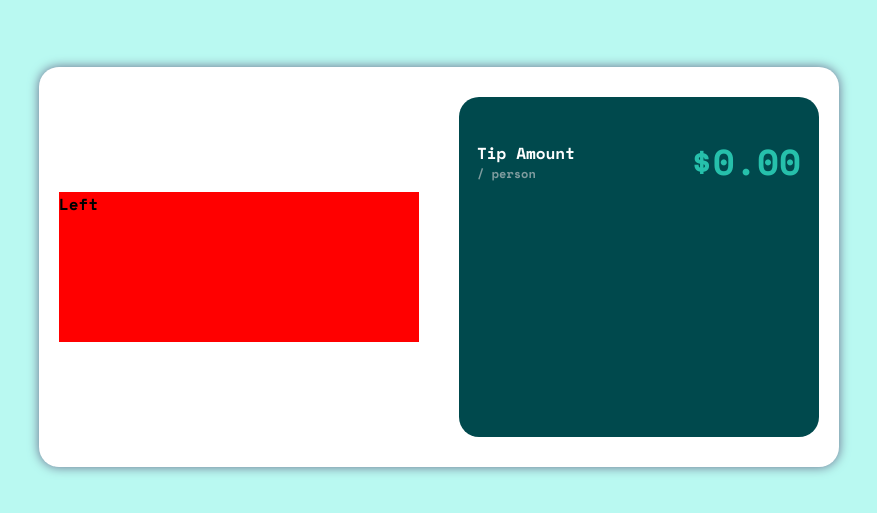
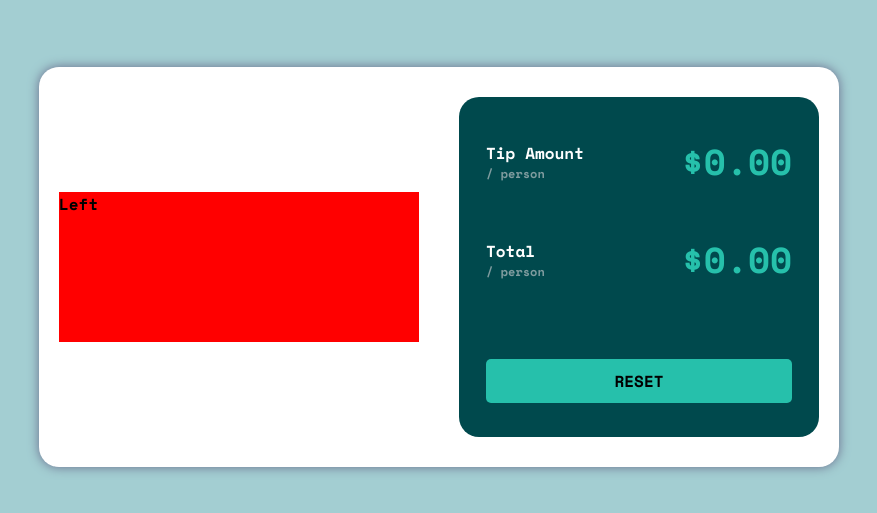
Before and after one commit to DmkMrw/tip-calc-app, a React (Create React App) app: page / in a window 1280 px wide. Shown: the part 133-646 px from the top of the page, without its empty margins (201-1078 px from the left). Built offline with nearby package versions, Linux system fonts and the light colour scheme.

Commit message:
Finish style for right box

```diff
--- a/src/App.js
+++ b/src/App.js
@@ -16,7 +16,17 @@ const App = () => {
               <div className="tip-amount-count">
               $0.00
               </div>
+          </div>
+          <div className="tip-amount-container">
+            <div className="tip-amount">
+              <span className="tip">Total</span>
+              <span className="person">/ person</span>
             </div>
+            <div className="tip-amount-count">
+            $0.00
+            </div>
+          </div>
+          <button className="tip-btn">RESET</button>
           </div>
         </div>
     </>
--- a/src/app.scss
+++ b/src/app.scss
@@ -9,7 +9,7 @@
 
 body {
   height: 100vh;
-  background-color: hsl(173, 84%, 85%);
+  background-color: hsl(185, 34%, 73%)
 };
 
 .bill-box {
@@ -38,12 +38,15 @@ body {
     width: 45%;
     background-color: hsl(183, 100%, 15%);
     display: flex;
-    justify-content: center;
+    flex-direction: column;
+    align-items: center;
+    position: relative;
+
 
     .tip-amount-container{
       margin-top: 30px;
       height: 20%;
-      width: 90%;
+      width: 85%;
       display: flex;
       justify-content: space-between;
       align-items: center;
@@ -66,6 +69,22 @@ body {
         color: hsl(172, 67%, 45%)
       }
     }
+          .tip-btn {
+        width: 85%;
+        height: 13%;
+        background-color: hsl(172, 67%, 45%);
+        border: none;
+        border-radius: 5px;
+        cursor: pointer;
+        font-size: 16px;
+        position: absolute;
+        bottom: 10%;
+        left: 50%;
+        transform: translateX(-50%);
+        &:hover {
+          background-color:hsl(185, 34%, 73%)
+        }
+      }
   }
 
 }
```
